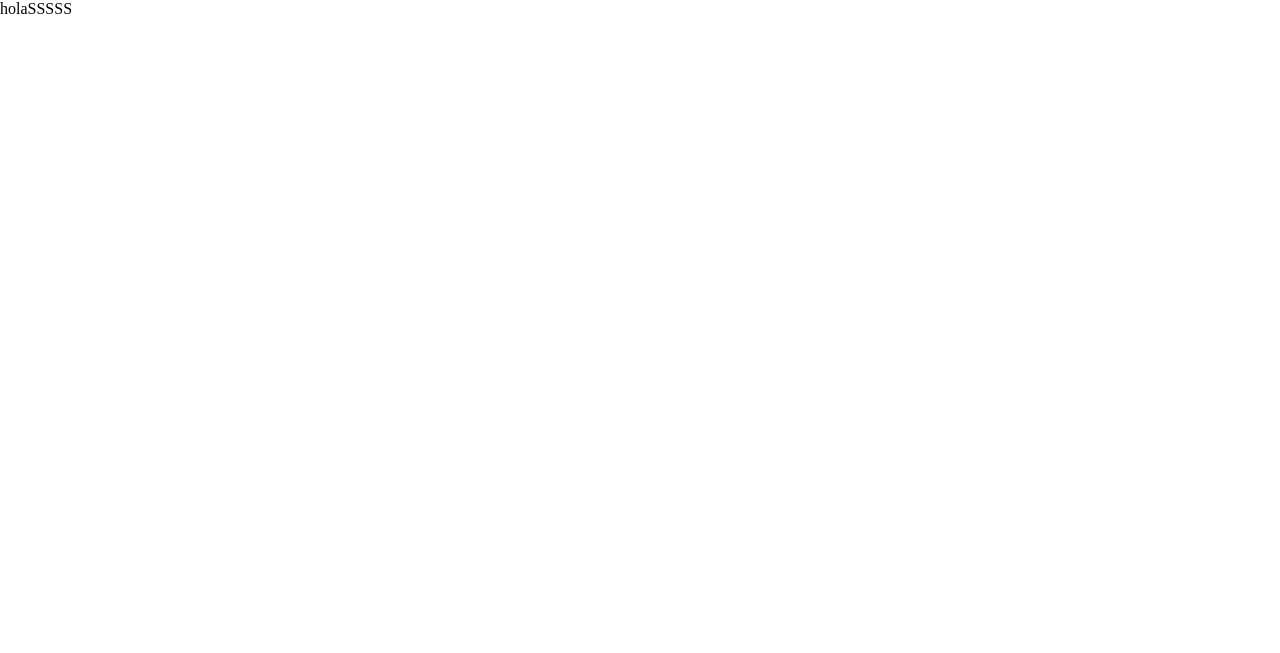
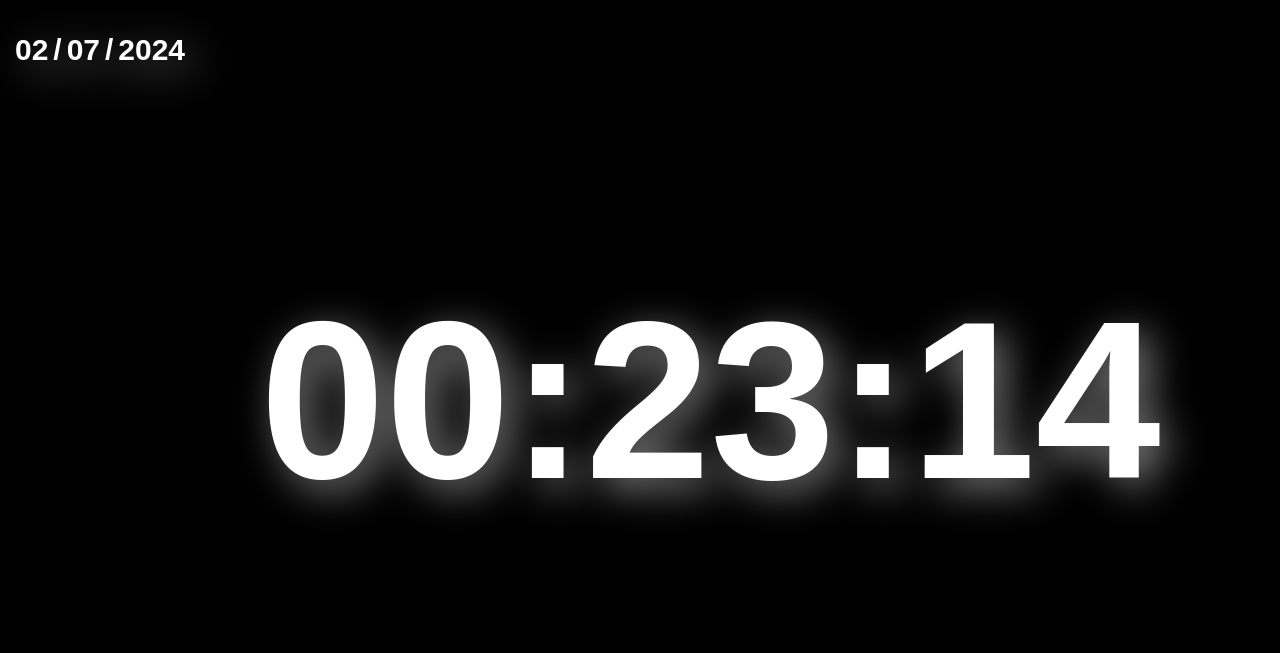
Before and after one commit to 4PDB/Clock, a plain HTML site: page index.html in a window 1280 px wide. Drawn offline with Linux system fonts and the light colour scheme.

Commit message:
Changes to be committed: 	modified:   css/style.css 	modified:   index.html 	modified:   js/script.js

```diff
--- a/css/style.css
+++ b/css/style.css
@@ -9,3 +9,34 @@ html {
 body {
     font-size: 1.6rem;
 }
+
+.dateBox, .clockBox {
+    padding: 1rem;
+    display: flex;
+    justify-content: space-evenly;
+}
+.mainPage {
+    background-color: black;
+    width: 100vw;
+    height: 100vh;
+    display: grid;
+    grid-template-columns: 20rem auto 20rem;
+    grid-template-rows: 10rem auto 10rem;
+    gap: 5rem;
+}
+.dateBox {
+    grid-column: 1;
+    grid-row: 1;
+    font-size: 2rem;
+}
+.clockBox {
+    grid-column: 2;
+    font-size: 15rem;
+    grid-row: 2;
+}
+.dateBox, .clockBox {
+    color: white;
+    align-items: center;
+    font-family: Arial, Helvetica, sans-serif;
+    filter: drop-shadow(gray 1rem 1rem 2rem);
+}
--- a/index.html
+++ b/index.html
@@ -4,12 +4,30 @@
     <meta charset="UTF-8">
     <meta name="viewport" content="width=device-width, initial-scale=1.0">
     <link rel="stylesheet" href="css/style.css">
-    <title>clock</title>
+    <title class="completeInfo" id="completeInfo">Clock</title>
 </head>
 <body>
 
-    <main>
-        <section>holaSSSSS</section>
+    <main class="mainPage">
+        <section class="dateBox" id="dateBox">
+
+            <h1 class="day" id="day"></h1>
+            <h1>/</h1>
+            <h1 class="month" id="month"></h1>
+            <h1>/</h1>
+            <h1 class="year" id="year"></h1>
+
+        </section>
+
+        <section class="clockBox" id="clockBox">
+
+            <h1 class="hour" id="hour"></h1>
+            <h1>:</h1>
+            <h1 class="minute" id="minute"></h1>
+            <h1>:</h1>
+            <h1 class="second" id="second"></h1>
+
+        </section>
     </main>
 
     <script src="js/script.js"></script>
--- a/js/script.js
+++ b/js/script.js
@@ -1 +1,36 @@
+function displayInfo() {
+    const tm = new Date();
+    let hour = tm.getHours();
+    let minute = tm.getMinutes();
+    let second = tm.getSeconds();
+    const time = hour + ":" + minute + ":" + second;
+
+    hour = twoNumbers(hour);
+    minute = twoNumbers(minute);
+    second = twoNumbers(second);
+
+    document.getElementById("hour").innerHTML = hour;
+    document.getElementById("minute").innerHTML = minute;
+    document.getElementById("second").innerHTML = second;
+
+    const dt = new Date();
+    let day = dt.getDay();
+    let month = dt.getMonth();
+    let year = dt.getFullYear();
+
+    day = twoNumbers(day);
+    month = twoNumbers(month);
+    year = twoNumbers(year);
+
+    document.getElementById("day").innerHTML = day;
+    document.getElementById("month").innerHTML = month;
+    document.getElementById("year").innerHTML = year;
+}
+
+function twoNumbers(i) {
+    if (i < 10) {i = "0" + i};
+    return i;
+}
+
+setInterval(displayInfo, 1000);
 console.log("Hola Mundo");
```
